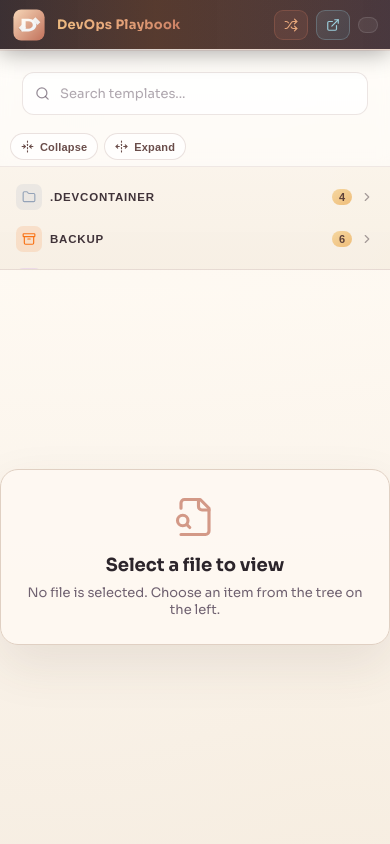
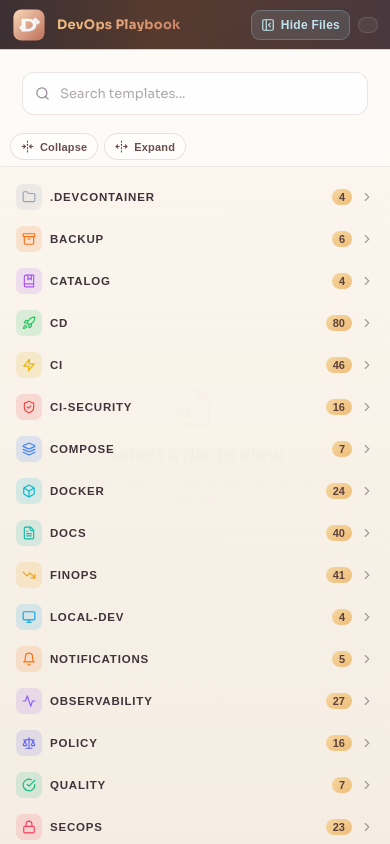
Before and after one commit to vivek-doshi/devops-playbook, a React (Vite) app in the folder website/: page / in a window 390 px wide. Built offline with nearby package versions, Linux system fonts and the light colour scheme.

Commit message:
fix:mobile layout fix

```diff
--- a/website/package.json
+++ b/website/package.json
@@ -2,6 +2,7 @@
   "name": "devops-playbook-viewer",
   "version": "1.1.0",
   "description": "Interactive code browser for DevOps templates and patterns",
+  "type": "module",
   "private": true,
   "homepage": "https://vivek-doshi.github.io/devops-playbook",
   "scripts": {
--- a/website/src/App.css
+++ b/website/src/App.css
@@ -12,6 +12,7 @@
   --amber-300: #f0c983;
   --line: #e0d0c3;
   --line-strong: #c9b2a0;
+  --topbar-height: 56px;
 }
 
 .app {
@@ -34,6 +35,24 @@
   display: flex;
   overflow: hidden;
   min-height: 0;
+  position: relative;
+}
+
+.sidebar-shell {
+  width: 300px;
+  height: 100%;
+  flex-shrink: 0;
+  position: relative;
+  z-index: 2;
+}
+
+.sidebar-shell .sidebar {
+  width: 100%;
+  height: 100%;
+}
+
+.sidebar-backdrop {
+  display: none;
 }
 
 .app::before,
@@ -152,7 +171,70 @@ body {
 
 /* Mobile responsive */
 @media (max-width: 768px) {
+  :root {
+    --topbar-height: 50px;
+  }
+
   .main-content {
-    flex-direction: column;
+    flex-direction: row;
+  }
+
+  .main-content.mobile-layout {
+    overflow: hidden;
+  }
+
+  .sidebar-shell {
+    width: 100%;
+  }
+
+  .sidebar-shell.mobile {
+    position: fixed;
+    top: var(--topbar-height);
+    left: 0;
+    width: 100vw;
+    height: calc(100dvh - var(--topbar-height));
+    transform: translateX(-100%);
+    transition: transform 0.34s cubic-bezier(0.22, 1, 0.36, 1);
+    will-change: transform;
+    z-index: 250;
+  }
+
+  .sidebar-shell.mobile.open {
+    transform: translateX(0);
+  }
+
+  .sidebar-shell.mobile .sidebar {
+    width: 100%;
+    height: 100%;
+  }
+
+  .sidebar-backdrop {
+    display: block;
+    position: fixed;
+    top: var(--topbar-height);
+    left: 0;
+    width: 100vw;
+    height: calc(100dvh - var(--topbar-height));
+    border: 0;
+    margin: 0;
+    padding: 0;
+    background: rgba(8, 12, 18, 0.46);
+    opacity: 0;
+    pointer-events: none;
+    visibility: hidden;
+    transition: opacity 0.3s ease, visibility 0.3s ease;
+    z-index: 240;
+    cursor: default;
+  }
+
+  .sidebar-backdrop.open {
+    opacity: 1;
+    pointer-events: auto;
+    visibility: visible;
+    cursor: pointer;
+  }
+
+  .app[data-theme='terminal-dusk'] .sidebar-backdrop {
+    background: rgba(3, 6, 10, 0.62);
   }
 }
--- a/website/src/App.tsx
+++ b/website/src/App.tsx
@@ -17,6 +17,7 @@ interface FileItem {
 }
 
 function App() {
+  const mobileMediaQuery = '(max-width: 768px)';
   const [files, setFiles] = useState<FileItem[]>([]);
   const [selectedFile, setSelectedFile] = useState<FileItem | null>(null);
   const [searchQuery, setSearchQuery] = useState('');
@@ -31,6 +32,26 @@ function App() {
   const [loading, setLoading] = useState(true);
   const [error, setError] = useState<string | null>(null);
   const [showPreloader, setShowPreloader] = useState(true);
+  const [isMobileView, setIsMobileView] = useState(() => window.matchMedia(mobileMediaQuery).matches);
+  const [isSidebarOpen, setIsSidebarOpen] = useState(true);
+
+  useEffect(() => {
+    const media = window.matchMedia(mobileMediaQuery);
+
+    const onMediaChange = (event: MediaQueryListEvent) => {
+      setIsMobileView(event.matches);
+      if (!event.matches) {
+        setIsSidebarOpen(true);
+      }
+    };
+
+    setIsMobileView(media.matches);
+    media.addEventListener('change', onMediaChange);
+
+    return () => {
+      media.removeEventListener('change', onMediaChange);
+    };
+  }, []);
 
   useEffect(() => {
     window.localStorage.setItem('devops-playbook-theme', theme);
@@ -97,6 +118,10 @@ function App() {
   const handleFileSelect = (file: FileItem) => {
     setSelectedFile(file);
 
+    if (isMobileView) {
+      setIsSidebarOpen(false);
+    }
+
     const params = new URLSearchParams(window.location.search);
     const current = params.get('file');
     if (current === file.path) {
@@ -148,8 +173,20 @@ function App() {
         theme={theme}
         onThemeChange={setTheme}
         onRandomFile={handleRandomFile}
+        showSidebarToggle={isMobileView}
+        isSidebarOpen={isSidebarOpen}
+        onSidebarToggle={() => setIsSidebarOpen((prev) => !prev)}
       />
-      <div className="main-content">
+      <div className={`main-content ${isMobileView ? 'mobile-layout' : ''}`}>
+        {isMobileView && (
+          <button
+            type="button"
+            className={`sidebar-backdrop ${isSidebarOpen ? 'open' : ''}`}
+            aria-label="Close file sidebar"
+            onClick={() => setIsSidebarOpen(false)}
+          />
+        )}
+        <div className={`sidebar-shell ${isMobileView ? 'mobile' : ''} ${isSidebarOpen ? 'open' : ''}`}>
           <Sidebar
             files={files}
             selectedFile={selectedFile}
@@ -157,6 +194,7 @@ function App() {
             searchQuery={searchQuery}
             onSearchChange={setSearchQuery}
           />
+        </div>
         <CodeViewer file={selectedFile} files={files} onFileSelect={handleFileSelect} />
       </div>
     </div>
--- a/website/src/components/Preloader.css
+++ b/website/src/components/Preloader.css
@@ -2,12 +2,16 @@
 .preloader {
   position: fixed;
   inset: 0;
+  width: 100vw;
+  height: 100dvh;
+  min-height: 100dvh;
   z-index: 9999;
   display: flex;
   flex-direction: column;
   align-items: center;
   justify-content: center;
   gap: 28px;
+  padding: calc(env(safe-area-inset-top, 0px) + 14px) 12px calc(env(safe-area-inset-bottom, 0px) + 14px);
   background: radial-gradient(ellipse at 40% 30%, #fff9f3 0%, #f5ede3 45%, #ecdbd0 100%);
   font-family: 'Sora', 'Segoe UI', sans-serif;
   overflow: hidden;
@@ -384,3 +388,92 @@
   background: linear-gradient(90deg, #54a2c2 0%, #9bcddb 60%, #c1715b 100%);
   box-shadow: 0 0 8px rgba(84, 162, 194, 0.5);
 }
+
+@media (max-width: 768px) {
+  .preloader {
+    gap: 18px;
+    justify-content: center;
+  }
+
+  .pl-brand {
+    gap: 8px;
+  }
+
+  .pl-brand-hex {
+    font-size: 26px;
+  }
+
+  .pl-brand-text {
+    font-size: 17px;
+  }
+
+  .pl-pipe {
+    width: 30px;
+    margin-bottom: 20px;
+  }
+
+  .pl-node {
+    width: 28px;
+    height: 28px;
+    border-radius: 9px;
+    font-size: 11px;
+  }
+
+  .pl-node--server {
+    width: 32px;
+    height: 32px;
+    border-radius: 10px;
+  }
+
+  .pl-check,
+  .pl-server-icon {
+    width: 14px;
+    height: 14px;
+  }
+
+  .pl-node--server .pl-check,
+  .pl-node--server .pl-server-icon {
+    width: 16px;
+    height: 16px;
+  }
+
+  .pl-node-label {
+    font-size: 10px;
+  }
+
+  .pl-status {
+    font-size: 12px;
+    text-align: center;
+  }
+
+  .pl-bar-wrap {
+    width: min(240px, 72vw);
+  }
+
+  .pl-rings span:nth-child(1) { width: 200px; height: 200px; }
+  .pl-rings span:nth-child(2) { width: 320px; height: 320px; }
+  .pl-rings span:nth-child(3) { width: 460px; height: 460px; }
+}
+
+@media (max-width: 420px) {
+  .pl-pipe {
+    width: 24px;
+    margin-bottom: 18px;
+  }
+
+  .pl-node {
+    width: 24px;
+    height: 24px;
+    border-radius: 8px;
+    font-size: 10px;
+  }
+
+  .pl-node--server {
+    width: 28px;
+    height: 28px;
+  }
+
+  .pl-node-label {
+    font-size: 9px;
+  }
+}
--- a/website/src/components/Sidebar.css
+++ b/website/src/components/Sidebar.css
@@ -368,15 +368,14 @@
 @media (max-width: 768px) {
   .sidebar {
     width: 100%;
-    height: auto;
-    max-height: 220px;
+    height: 100%;
     border-right: none;
-    border-bottom: 1px solid rgba(123, 75, 67, 0.18);
+    border-bottom: none;
   }
 
   .file-tree {
     display: block;
-    max-height: 140px;
+    max-height: none;
   }
 }
 
--- a/website/src/components/TopBar.css
+++ b/website/src/components/TopBar.css
@@ -298,6 +298,20 @@
   transform: rotate(20deg) scale(1.2);
 }
 
+.topbar-btn--menu {
+  background: rgba(155, 205, 219, 0.14);
+  border-color: rgba(155, 205, 219, 0.3);
+  color: #bfe2ed;
+}
+
+.topbar-btn--menu:hover {
+  background: rgba(155, 205, 219, 0.25);
+  border-color: rgba(155, 205, 219, 0.52);
+  color: #eef8fc;
+  transform: translateY(-1px);
+  box-shadow: 0 4px 12px rgba(84, 162, 194, 0.2);
+}
+
 /* ============================================
    TERMINAL DUSK OVERRIDES
    ============================================ */
@@ -362,6 +376,19 @@
   box-shadow: 0 4px 12px rgba(193, 113, 91, 0.22);
 }
 
+.app[data-theme='terminal-dusk'] .topbar-btn--menu {
+  background: rgba(84, 162, 194, 0.12);
+  border-color: rgba(84, 162, 194, 0.32);
+  color: #9bcddb;
+}
+
+.app[data-theme='terminal-dusk'] .topbar-btn--menu:hover {
+  background: rgba(84, 162, 194, 0.22);
+  border-color: rgba(84, 162, 194, 0.52);
+  color: #eaf6fb;
+  box-shadow: 0 4px 12px rgba(84, 162, 194, 0.24);
+}
+
 /* Responsive */
 @media (max-width: 768px) {
   .topbar {
@@ -387,8 +414,17 @@
     display: none;
   }
 
+  .topbar-btn--menu span {
+    display: inline;
+  }
+
   .topbar-btn {
     padding: 7px 9px;
+  }
+
+  .topbar-btn--random,
+  .topbar-btn--mlops {
+    display: none;
   }
 }
 
--- a/website/src/components/TopBar.tsx
+++ b/website/src/components/TopBar.tsx
@@ -1,5 +1,5 @@
 import React, { useMemo, useEffect, useState } from 'react';
-import { Shuffle, Sun, Moon, ExternalLink } from 'lucide-react';
+import { Shuffle, Sun, Moon, ExternalLink, PanelLeftOpen, PanelLeftClose } from 'lucide-react';
 import './TopBar.css';
 
 interface FileItem {
@@ -16,6 +16,9 @@ interface TopBarProps {
   theme: 'runbook-dawn' | 'terminal-dusk';
   onThemeChange: (theme: 'runbook-dawn' | 'terminal-dusk') => void;
   onRandomFile: () => void;
+  showSidebarToggle: boolean;
+  isSidebarOpen: boolean;
+  onSidebarToggle: () => void;
 }
 
 function useCountUp(target: number, duration = 900) {
@@ -36,7 +39,15 @@ function useCountUp(target: number, duration = 900) {
   return count;
 }
 
-export const TopBar: React.FC<TopBarProps> = ({ files, theme, onThemeChange, onRandomFile }) => {
+export const TopBar: React.FC<TopBarProps> = ({
+  files,
+  theme,
+  onThemeChange,
+  onRandomFile,
+  showSidebarToggle,
+  isSidebarOpen,
+  onSidebarToggle,
+}) => {
   const stats = useMemo(() => {
     const categories = new Set(files.map((f) => f.path.split('/')[0])).size;
     const languages = new Set(files.map((f) => f.language)).size;
@@ -85,6 +96,18 @@ export const TopBar: React.FC<TopBarProps> = ({ files, theme, onThemeChange, onR
 
       {/* Actions */}
       <div className="topbar-actions">
+        {showSidebarToggle && (
+          <button
+            className="topbar-btn topbar-btn--menu"
+            onClick={onSidebarToggle}
+            title={isSidebarOpen ? 'Hide file list' : 'Show file list'}
+            type="button"
+          >
+            {isSidebarOpen ? <PanelLeftClose size={14} /> : <PanelLeftOpen size={14} />}
+            <span>{isSidebarOpen ? 'Hide Files' : 'Show Files'}</span>
+          </button>
+        )}
+
         <button
           className="topbar-btn topbar-btn--random"
           onClick={onRandomFile}
```
Also changed, not shown: website/scripts/generate-index.js (+6 -2 lines). Lines whose indentation alone changed are shown as unchanged.
